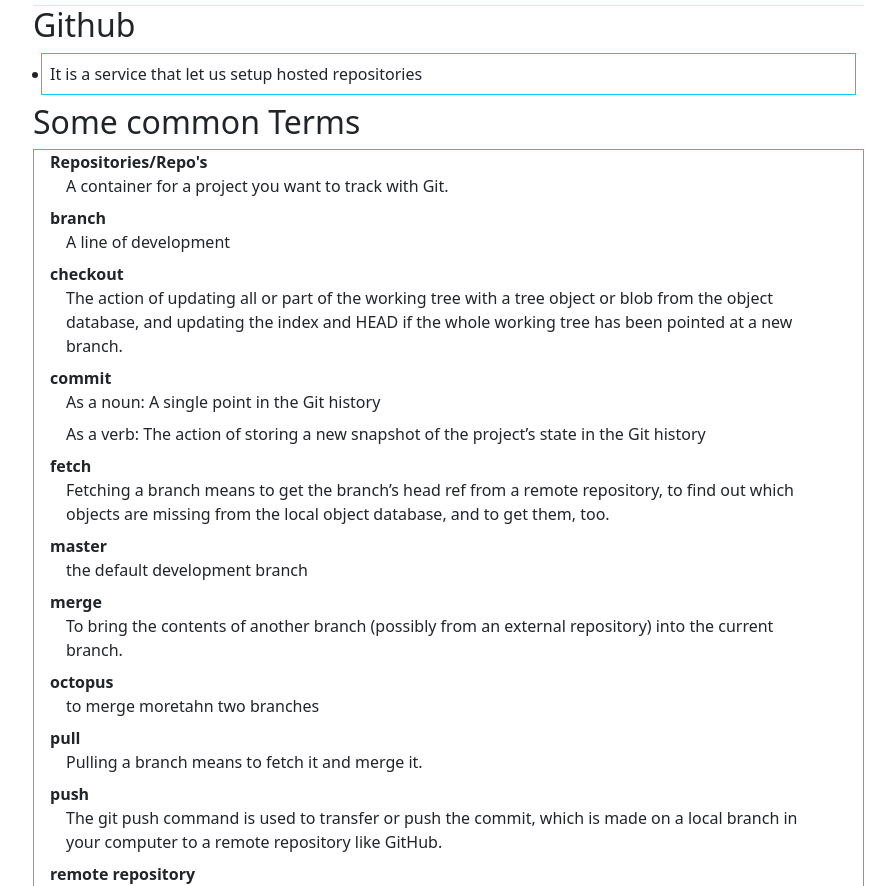
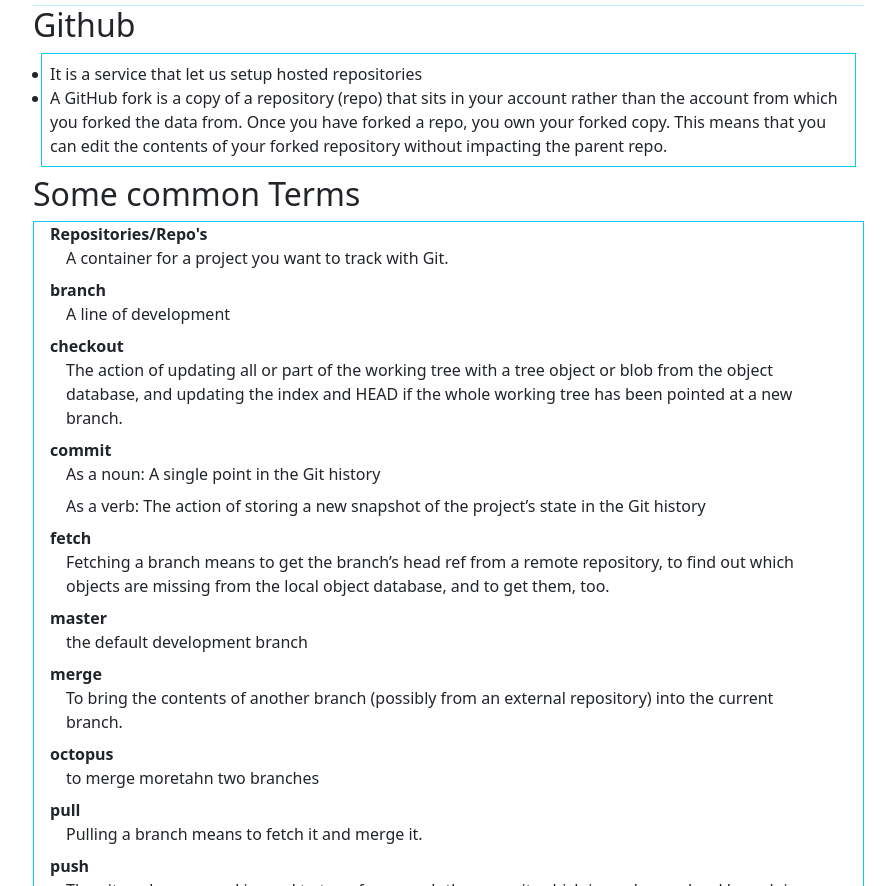
Before and after one commit to hailea/git-in-twenty-minutes, a plain HTML site: page index.html in a window 1280 px wide. Shown: the part 3237-4123 px from the top of the page, without its empty margins (49-944 px from the left). Drawn offline with nearby package versions, Linux system fonts and the light colour scheme.

Commit message:
definition of fork are added

```diff
--- a/index.html
+++ b/index.html
@@ -142,6 +142,7 @@
                     <h2>Github</h2>
                     <ul class="p-2 m-2 border border-info">
                     <li>It is a service that let us setup hosted repositories</li>
+                    <li>A GitHub fork is a copy of a repository (repo) that sits in your account rather than the account from which you forked the data from. Once you have forked a repo, you own your forked copy. This means that you can edit the contents of your forked repository without impacting the parent repo.</li>
                     </ul>
 
 
```
